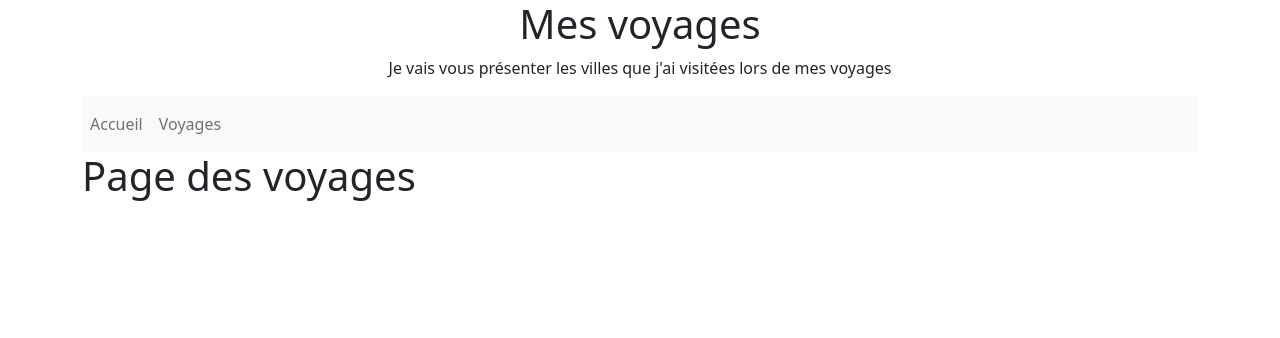
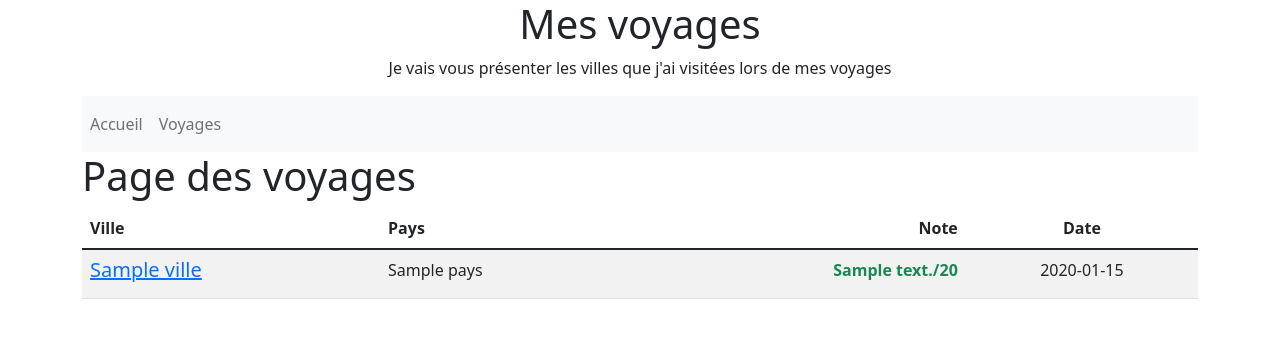
Before and after one commit to lepatou76/mesvoyages, a Symfony app: template templates/pages/voyages.html.twig in a window 1280 px wide. Shown: the top 338 px of the page. Run offline with Twig, Linux system fonts and the light colour scheme; the template is opened without the code that fills it: most values are stand-ins (such as "Sample title", 1, 10 or a date in 2020); some libraries are stand-ins or nearby versions.

Commit message:
Phase 8 : ORM (affichage en colonne des informations venant de la BDD)

```diff
--- a/templates/pages/voyages.html.twig
+++ b/templates/pages/voyages.html.twig
@@ -2,5 +2,43 @@
 
 {% block body %}
 <h1>Page des voyages</h1>
-
+    <table class="table table-striped">
+        <thead>
+            <tr>
+                <th class="text-left" scope="col">Ville</th>
+                <th class="text-left" scope="col">Pays</th>
+                <th class="text-end" scope="col">Note</th>
+                <th class="text-center" scope="col">Date</th>
+            </tr>
+        </thead>
+        <tbody>
+            {% for visite in visites %}
+                <tr>
+                    <td>
+                        <h5 class="text-primary">
+                            <a href="#">{{ visite.ville }}</a>
+                        </h5>
+                    </td>
+                    <td>
+                        {{ visite.pays }}
+                    </td>
+                    <td class="text-end">
+                        <strong>
+                            {% if visite.note<10 %}
+                                <div class="text-danger">
+                                    {{ visite.note }}/20
+                                </div>
+                            {% else %}
+                                <div class="text-success">
+                                    {{ visite.note }}/20
+                                </div>
+                            {% endif %}
+                        </strong>
+                    </td>
+                    <td class="text-center">
+                        {{ visite.datecreationstring }}
+                    </td>
+            {% endfor %}
+        </tbody>
+    </table>
 {% endblock %}
```
Also changed, not shown: src/Controller/VoyagesController.php (+15 -1 lines), src/Entity/Visite.php (+8 -0 lines).
